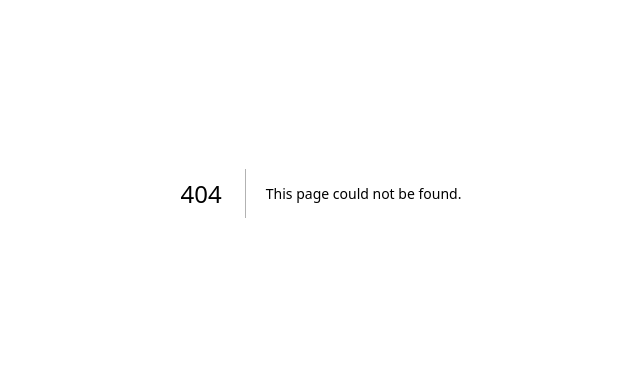
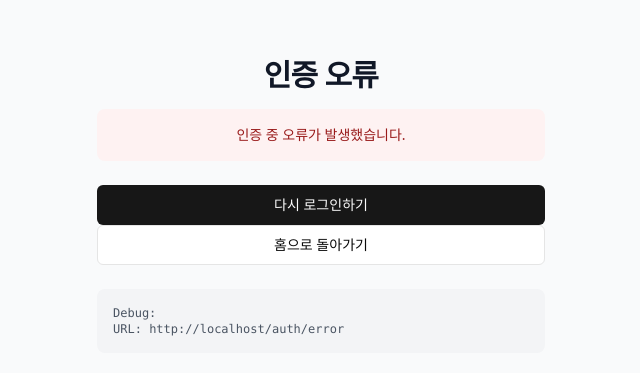
Before and after one commit to JihunKong/vacation, a Next.js app: page /auth/error in a window 1280 px wide. Before the commit this address had no page. Shown: the part 207-580 px from the top of the page, without its empty margins (319-959 px from the left). Built offline with nearby package versions, Linux system fonts and the light colour scheme.

Commit message:
Add auth error page for better error handling
🤖 Generated with Claude Code

Co-Authored-By: Claude <noreply@anthropic.com>

```diff
--- /dev/null
+++ b/app/auth/error/page.tsx
@@ -0,0 +1,74 @@
+'use client'
+
+import { useSearchParams } from 'next/navigation'
+import Link from 'next/link'
+import { Button } from '@/components/ui/button'
+
+export default function AuthError() {
+  const searchParams = useSearchParams()
+  const error = searchParams.get('error')
+
+  const errorMessages: Record<string, string> = {
+    Configuration: '서버 설정에 문제가 있습니다.',
+    AccessDenied: '접근이 거부되었습니다. 관리자에게 문의하세요.',
+    Verification: '인증 토큰이 만료되었거나 이미 사용되었습니다.',
+    OAuthSignin: 'OAuth 로그인을 시작하는 중 오류가 발생했습니다.',
+    OAuthCallback: 'OAuth 인증 응답 처리 중 오류가 발생했습니다.',
+    OAuthCreateAccount: 'OAuth 계정 생성 중 오류가 발생했습니다.',
+    EmailCreateAccount: '이메일 계정 생성 중 오류가 발생했습니다.',
+    Callback: '인증 콜백 처리 중 오류가 발생했습니다.',
+    OAuthAccountNotLinked: '이미 다른 방법으로 가입된 이메일입니다.',
+    EmailSignin: '이메일 전송 중 오류가 발생했습니다.',
+    CredentialsSignin: '로그인 정보가 올바르지 않습니다.',
+    SessionRequired: '이 페이지에 접근하려면 로그인이 필요합니다.',
+    Default: '인증 중 오류가 발생했습니다.',
+    DatabaseError: '데이터베이스 연결 오류가 발생했습니다.'
+  }
+
+  const message = errorMessages[error || 'Default'] || errorMessages.Default
+
+  return (
+    <div className="flex min-h-screen items-center justify-center bg-gray-50 px-4 py-12 sm:px-6 lg:px-8">
+      <div className="w-full max-w-md space-y-8">
+        <div className="text-center">
+          <h2 className="mt-6 text-3xl font-bold tracking-tight text-gray-900">
+            인증 오류
+          </h2>
+          <div className="mt-4 rounded-lg bg-red-50 p-4">
+            <p className="text-sm text-red-800">{message}</p>
+            {error && (
+              <p className="mt-2 text-xs text-red-600">
+                오류 코드: {error}
+              </p>
+            )}
+          </div>
+
+          <div className="mt-6 space-y-3">
+            <Link href="/auth/signin">
+              <Button className="w-full">
+                다시 로그인하기
+              </Button>
+            </Link>
+            <Link href="/">
+              <Button variant="outline" className="w-full">
+                홈으로 돌아가기
+              </Button>
+            </Link>
+          </div>
+
+          {/* Debug info for development */}
+          {process.env.NODE_ENV === 'development' && (
+            <div className="mt-6 rounded-lg bg-gray-100 p-4 text-left">
+              <p className="text-xs font-mono text-gray-600">
+                Debug: {error}
+              </p>
+              <p className="text-xs font-mono text-gray-600">
+                URL: {typeof window !== 'undefined' && window.location.href}
+              </p>
+            </div>
+          )}
+        </div>
+      </div>
+    </div>
+  )
+}
```
